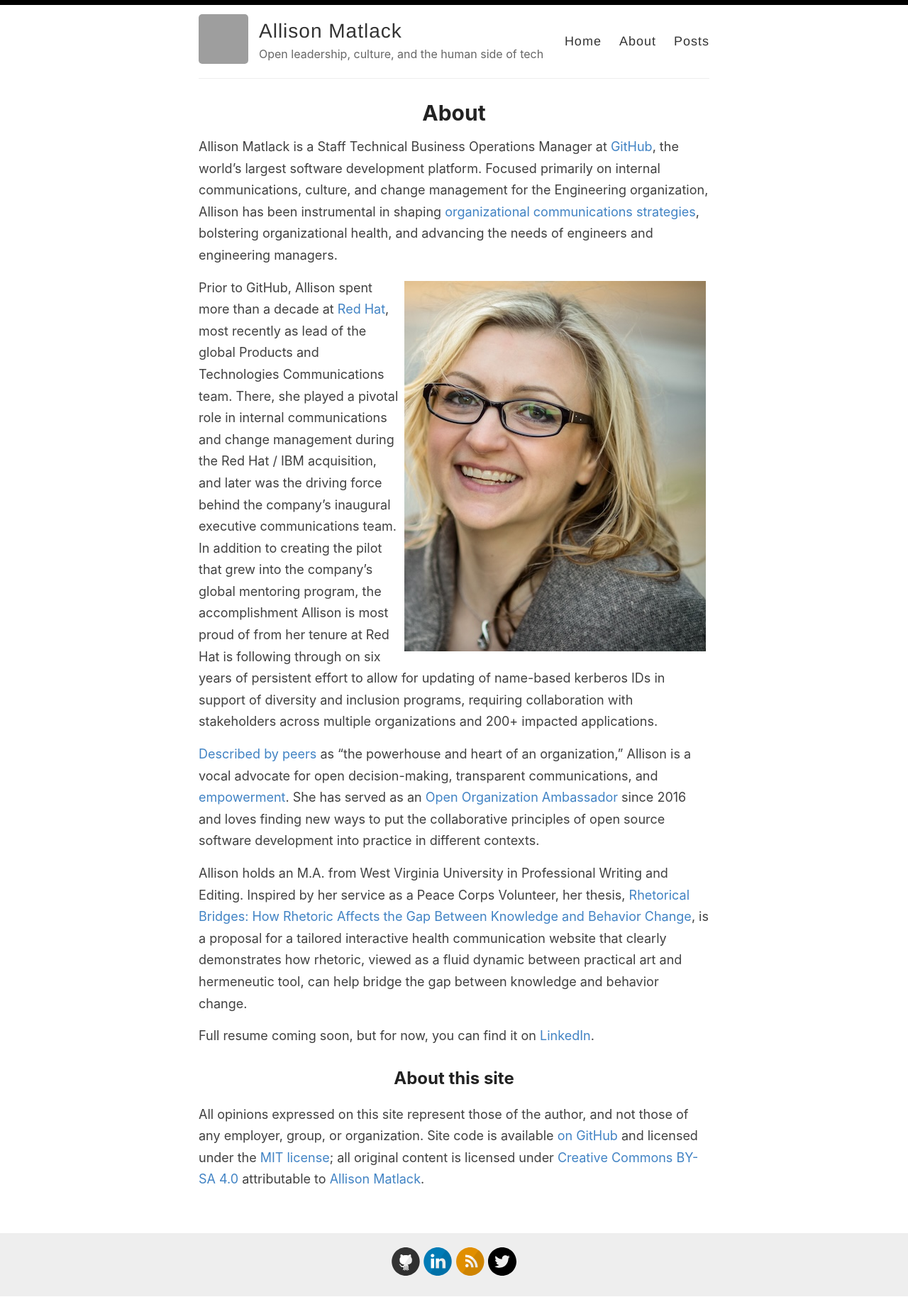
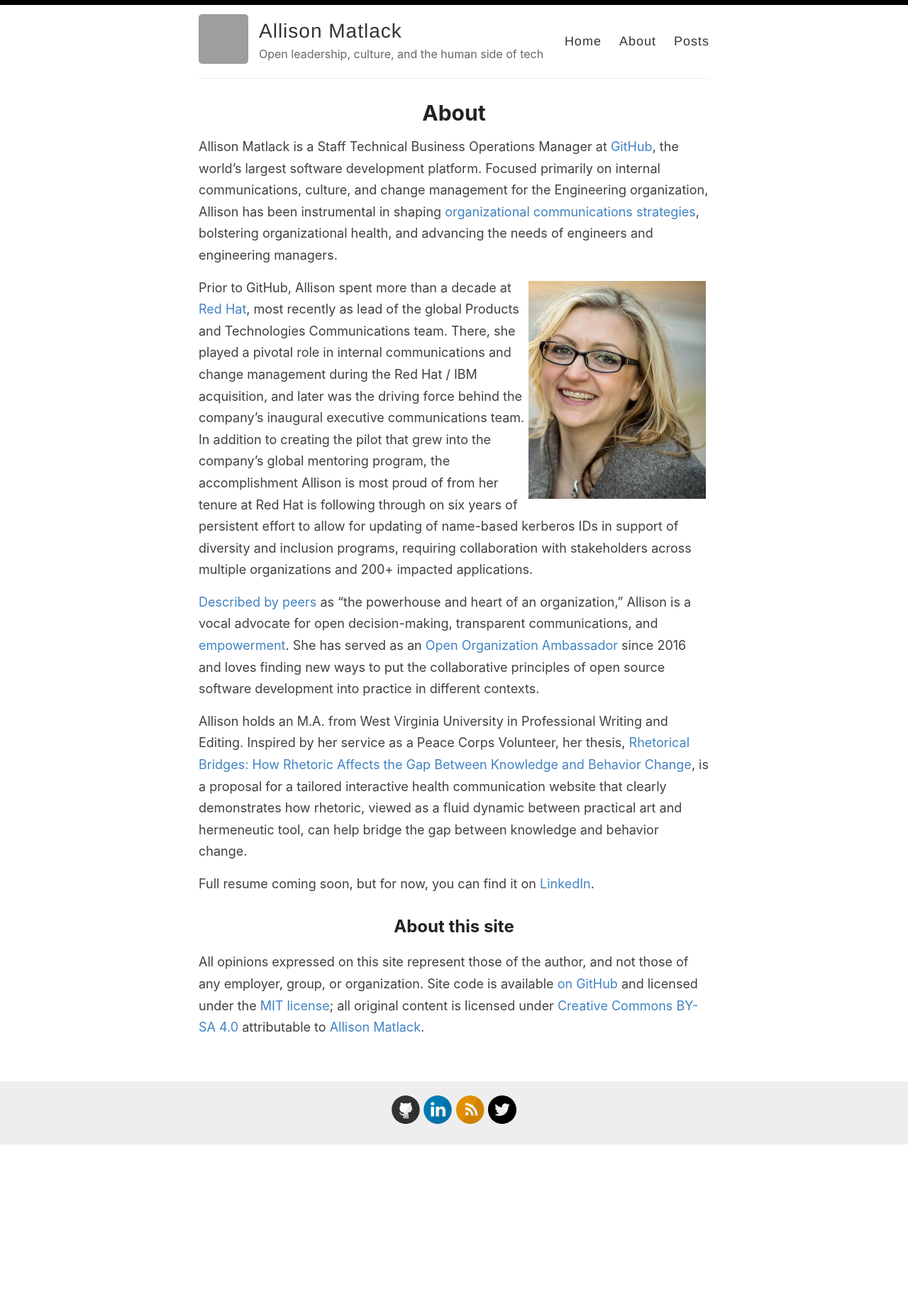
Before and after one commit to amatlack/amatlack.github.io, a Jekyll site: the page built from _pages/about.md, in a window 1280 px wide. Shown: the whole page at 71% size. Built offline with Jekyll 4.4.1, drawn with Linux system fonts in a browser that asks for light colours; after the commit the page ends 1613 px from its top, so only the background shows below that; grey boxes are pictures that could not be loaded.

Commit message:
fixing headshot width

```diff
--- a/assets/style.scss
+++ b/assets/style.scss
@@ -482,7 +482,7 @@ body:after {
 
 .about_headshot{
   float: right;
-  maxwidth: 150px;
+  max-width: 250px;
   margin: 5px;
 }
 
```
